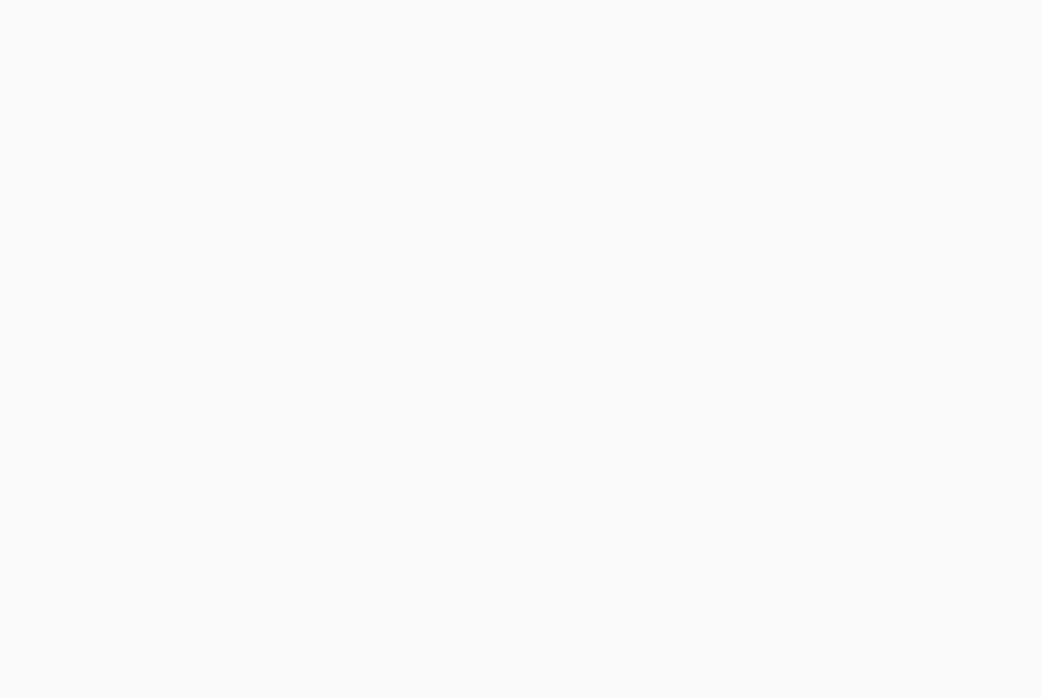
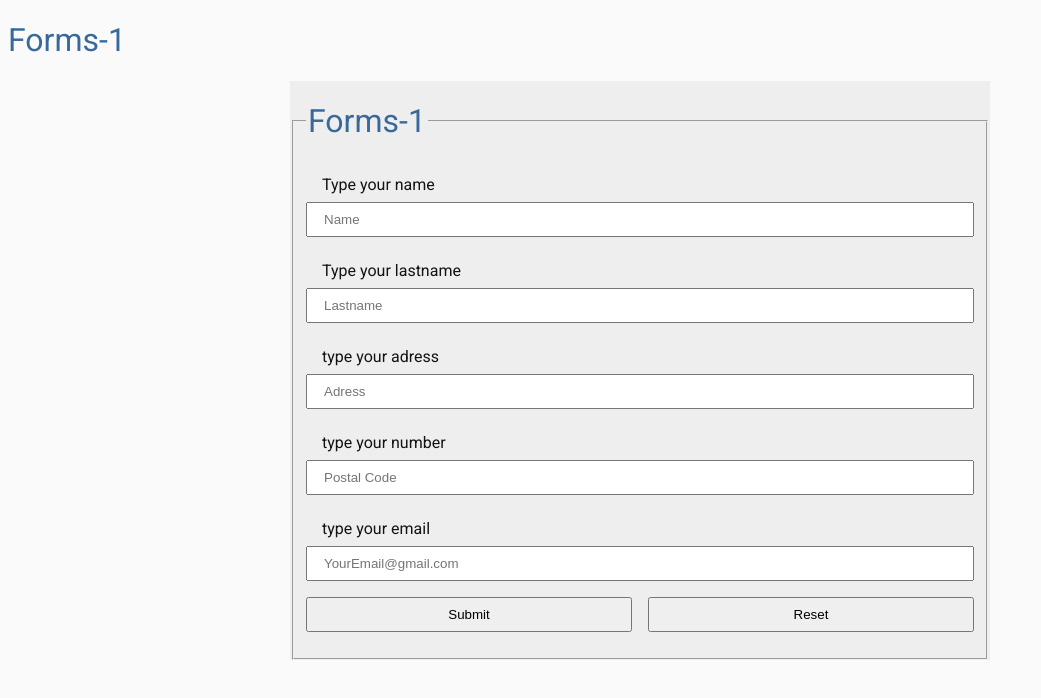
Before and after one commit to Seba010d/Form-validering, a plain HTML site: page Index.html in a window 1280 px wide. Shown: the whole page, without its empty margins (0-1041 px from the left). Drawn offline with Linux system fonts and the light colour scheme.

Commit message:
made a bit of progress

```diff
--- a/Assets/Css/Style.css
+++ b/Assets/Css/Style.css
@@ -1,31 +1,66 @@
-@import url('https://fonts.googleapis.com/css2?family=Roboto:ital,wght@0,100..900;1,100..900&display=swap');
+@import url("https://fonts.googleapis.com/css2?family=Roboto:ital,wght@0,100..900;1,100..900&display=swap");
 /* #region GLOBAL */
-*{
+* {
   box-sizing: border-box;
 }
-:root{
+:root {
   --light: #fafafa;
   --dark: #131313;
   --static: #d2d2d2;
   --primary: #37699c;
 }
-body{
+body {
   font-family: "Roboto", serif;
   background-color: var(--light);
   color: var(--dark);
 }
-h1, h2, h3{
+h1,
+h2,
+h3 {
   font-weight: 400;
   color: var(--primary);
 }
 /* #endregion */
 /* #region ALL IMAGES */
-img{
+img {
   display: block;
   width: 100%;
 }
-figure{
+figure {
   margin: 0;
   padding: 0;
 }
 /* #endregion */
+/* #region FORMS */
+form {
+  width: 700px;
+  margin: auto;
+  background-color: #eee;
+}
+form fieldset {
+  display: flex;
+  flex-direction: column;
+}
+label,
+input,
+textarea {
+  padding: 0.5rem 1rem;
+  margin-bottom: 1rem;
+}
+label {
+  margin-bottom: 0;
+}
+textarea {
+  resize: none;
+}
+form fieldset > div {
+  display: grid;
+  grid-template-columns: repeat(2, 1fr);
+  /* grid-template-columns: 2fr 4fr; */
+  gap: 1rem;
+}
+
+/* #endregion */
+
+@media screen and (max-width: 768px) {
+}
--- a/Index.html
+++ b/Index.html
@@ -1,15 +1,32 @@
 <!DOCTYPE html>
 <html lang="en">
-<head>
-    <meta charset="UTF-8">
-    <meta name="viewport" content="width=device-width, initial-scale=1.0">
+  <head>
+    <meta charset="UTF-8" />
+    <meta name="viewport" content="width=device-width, initial-scale=1.0" />
     <title>Document</title>
-    <link rel="stylesheet" href="Assets/Css/Style.css">
+    <link rel="stylesheet" href="Assets/Css/Style.css" />
     <script src="Assets/JS/index.js" defer></script>
-</head>
-<body>
-
-
-
-</body>
+  </head>
+  <body>
+    <h1>Forms-1</h1>
+    <form action="pages/Thanks.html">
+        <fieldset>
+            <legend><h1>Forms-1</h1></legend>
+            <label for="name">Type your name</label>
+            <input type="text" name="name" id="name" placeholder="Name" pattern="[A-Za-z ÆØÅæøå]{2, }"/>
+            <label for="lastname">Type your lastname</label>
+            <input type="text" name="lastname" id="lastname" placeholder="Lastname" pattern="[A-Za-z ÆØÅæøå]{2, }"/>
+            <label for="adress">type your adress</label>
+            <input type="adress" name="adress" id="adress" placeholder="Adress" required  pattern="[A-Za-z ÆØÅæøå]{2, }"/>
+            <label for="number">type your number</label>
+            <input type="number" name="postal-code" id="postal-code" placeholder="Postal Code" required pattern="[0-9]{8}"/>
+            <label for="email">type your email</label>
+            <input type="email" name="email" id="email" placeholder="YourEmail@gmail.com" required pattern="[^@]+@[^@]+\.[a-zA-Z]{2,6}"/>
+            <div>
+                <input type="submit" value="Submit"/>
+                <input type="reset" value="Reset"/>
+            </div>
+        </fieldset>
+    </form>
+  </body>
 </html>
```
Also changed, not shown: pages/Thanks.html (added, +27 -0 lines). Lines whose indentation alone changed are shown as unchanged.
